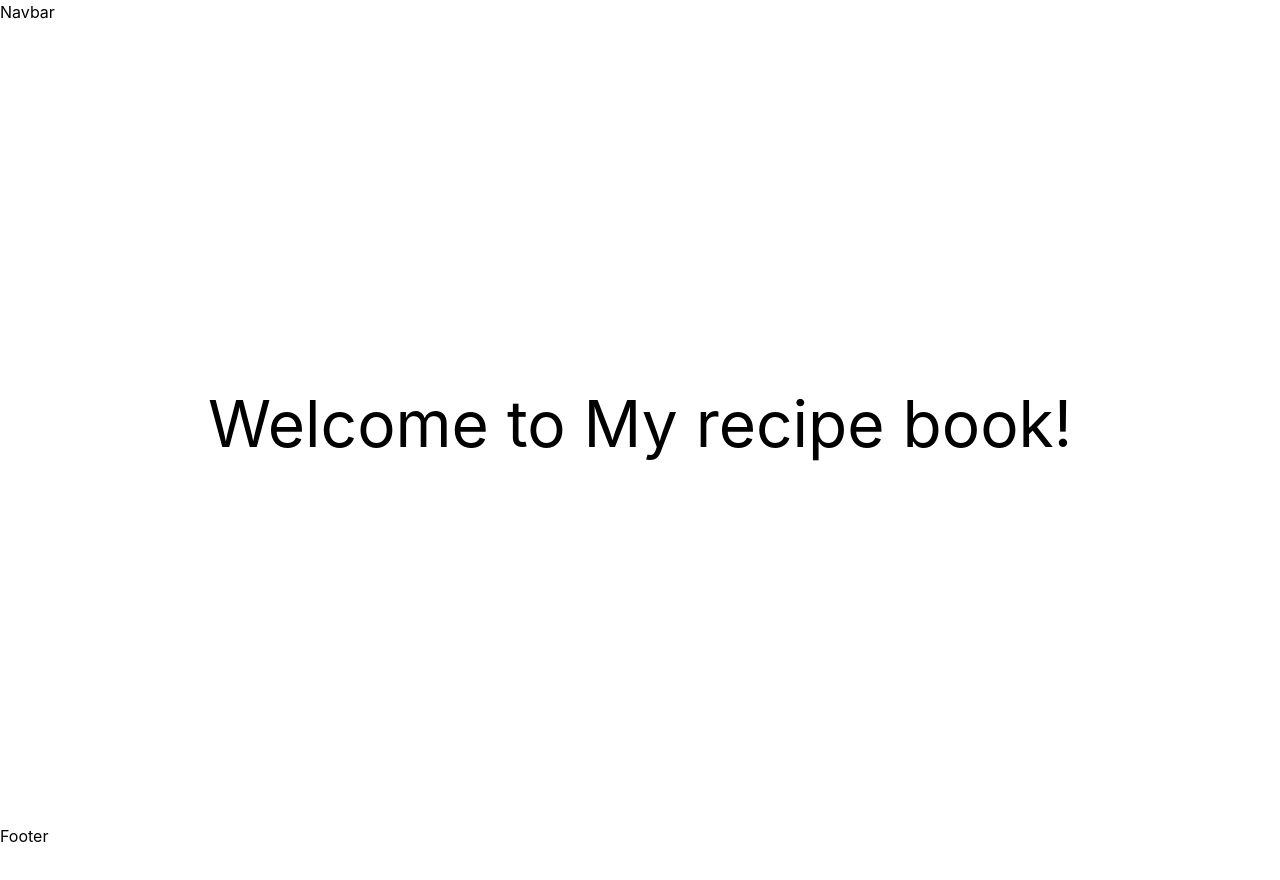
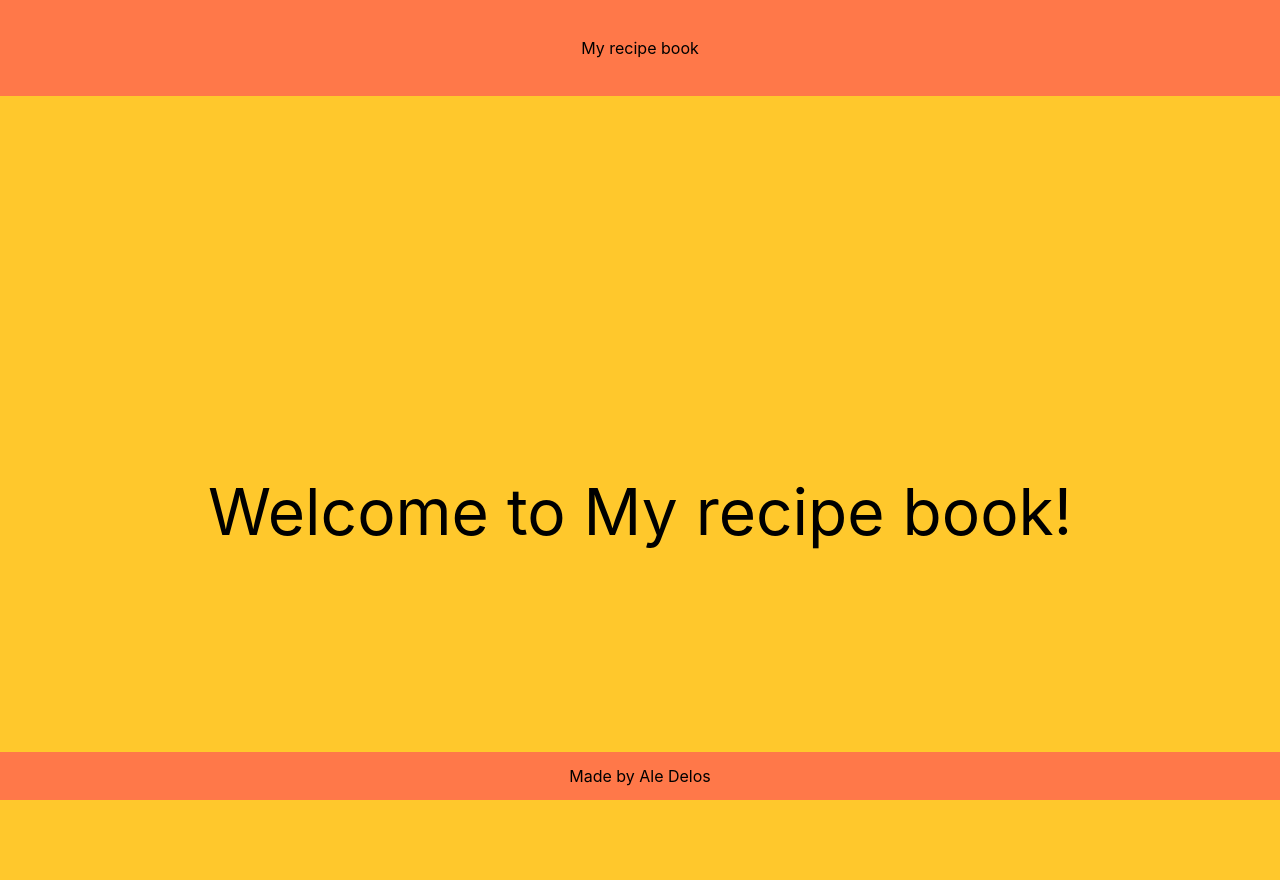
Before and after one commit to aledeloss/recibe-book, a Next.js app: page / in a window 1280 px wide. Shown: the top 880 px of the page. Before the commit the page ends 848 px from the top, so only its background shows below. Built offline with nearby package versions, Linux system fonts and the light colour scheme.

Commit message:
Add colors and layout styles

```diff
--- a/components/Layout.tsx
+++ b/components/Layout.tsx
@@ -2,11 +2,24 @@ import React from 'react';
 
 const Layout = ({ children }: { children: JSX.Element }) => {
   return (
-    <>
-      <div>Navbar</div>
-      <main>{children}</main>
-      <div>Footer</div>
-    </>
+    <div className='w-screen'>
+      <header className='bg-orange h-24 flex justify-center items-center'>
+        My recipe book
+      </header>
+      <main className='p-4 bg-yellow'>{children}</main>
+      <footer className='bg-orange h-12 flex justify-center items-center absolute bottom-0 w-full'>
+        <span>
+          Made by{' '}
+          <a
+            href='https://github.com/aledeloss'
+            target='_blank'
+            rel='noreferrer'
+          >
+            Ale Delos
+          </a>
+        </span>
+      </footer>
+    </div>
   );
 };
 
--- a/tailwind.config.js
+++ b/tailwind.config.js
@@ -5,6 +5,18 @@ module.exports = {
     './components/**/*.{js,ts,jsx,tsx}'
   ],
   theme: {
+    colors: {
+      'pr-blue': '#23395b',
+      turquoise: '#B9E3C6',
+      green: '#2d8b6d',
+      ruby: '#D81E5B',
+      canary: '#FFFD98',
+      blue: '#1fb6ff',
+      purple: '#7e5bef',
+      orange: '#ff7849',
+      yellow: '#ffc82c',
+      'gray-dark': '#273444'
+    },
     extend: {}
   },
   plugins: []
```
